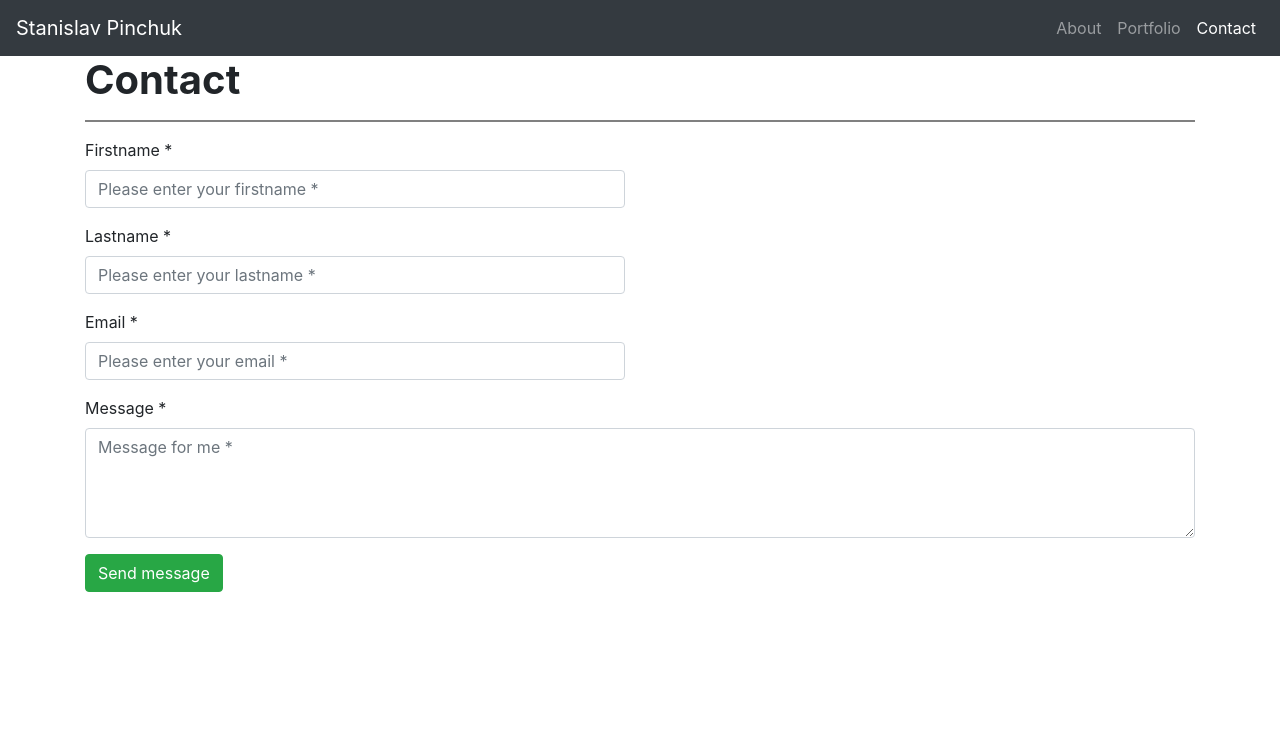
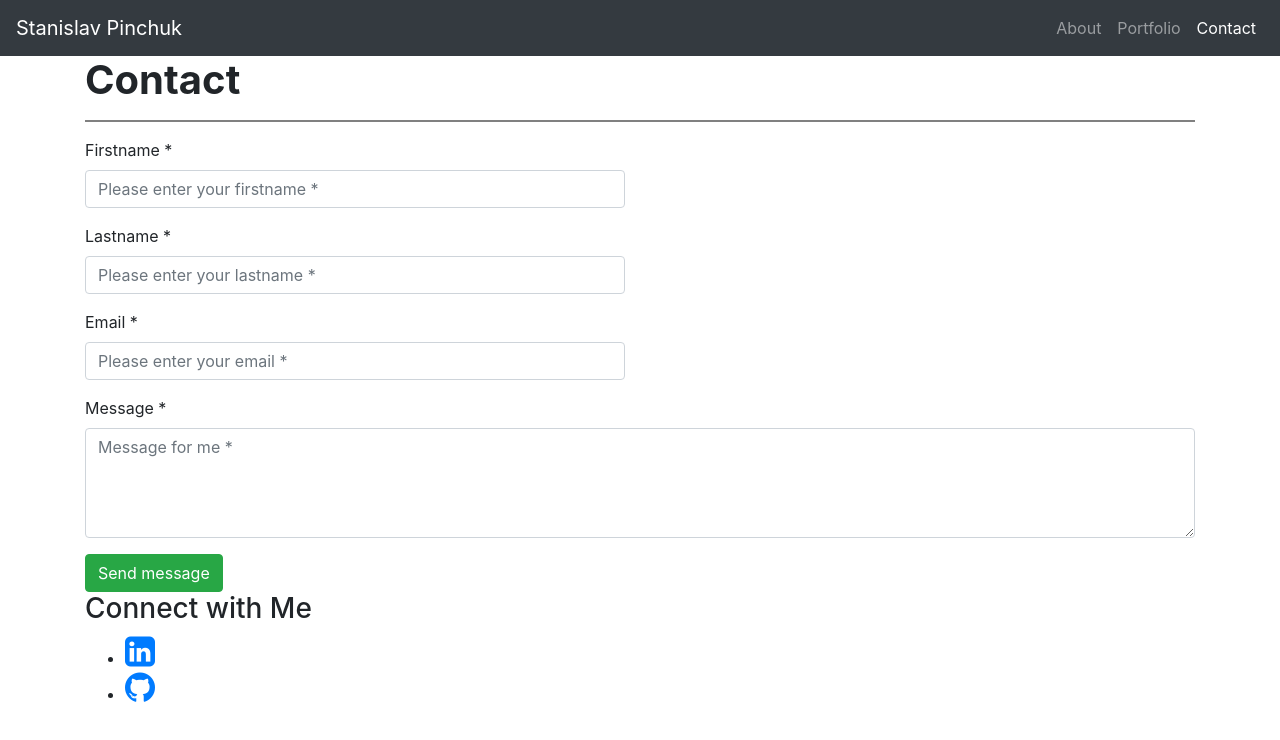
Before and after one commit to Pinchukctac/responsive-portfolio, a plain HTML site: page contact.html in a window 1280 px wide. Drawn offline with nearby package versions, Linux system fonts and the light colour scheme.

Commit message:
adding footer with connect to me links to contact page

```diff
--- a/contact.html
+++ b/contact.html
@@ -2,6 +2,7 @@
 <html lang="en">
 <head>
     <link rel="stylesheet" href="https://stackpath.bootstrapcdn.com/bootstrap/4.4.1/css/bootstrap.min.css" integrity="sha384-Vkoo8x4CGsO3+Hhxv8T/Q5PaXtkKtu6ug5TOeNV6gBiFeWPGFN9MuhOf23Q9Ifjh" crossorigin="anonymous">
+    <link rel="stylesheet" href="https://cdnjs.cloudflare.com/ajax/libs/font-awesome/4.7.0/css/font-awesome.min.css">
     <meta charset="UTF-8">
     <meta name="viewport" content="width=device-width, initial-scale=1.0">
     <title>Stan Pinchuk Contact</title>
@@ -9,7 +10,7 @@
 <body>
     <nav class="navbar navbar-expand-lg navbar-dark bg-dark">
           <!-- Our brand / logo -->
-          <a class="navbar-brand" href="#">Stanislav Pinchuk</a>
+          <a class="navbar-brand">Stanislav Pinchuk</a>
           <button class="navbar-toggler" type="button" data-toggle="collapse" data-target="#navbarNavDropdown" aria-controls="navbarNavDropdown" aria-expanded="false" aria-label="Toggle navigation">
             <span class="navbar-toggler-icon"></span>
           </button>
@@ -31,7 +32,7 @@
                 <a class="nav-link" href="#">Contact<span class="sr-only">(current)</span></a>
               </li>
       </nav>
-      <div class="container">
+    <div class="container">
         <section class="heading">
             <h1><strong>Contact</strong></h1>
           </section>
@@ -79,6 +80,15 @@
                 </div>
             </div>
         </div>
+        <footer class="wrapper">
+            <h3>Connect with Me</h3>
+            <div class="media">
+                <ul>
+                    <li><a href="https://www.linkedin.com/in/stanislav-pinchuk-208b7a8b" target="_blank"><i style="font-size:35px" class="fa fa-linkedin-square"></i></a></li>
+                    <li><a href="https://github.com/Pinchukctac" target="_blank"><i style="font-size:35px" class="fa fa-github"></i></a></li>
+                </ul>
+            </div>
+        </footer>
 
     </div>
 
```
Also changed, not shown: portfolio.html (+1 -1 lines).
